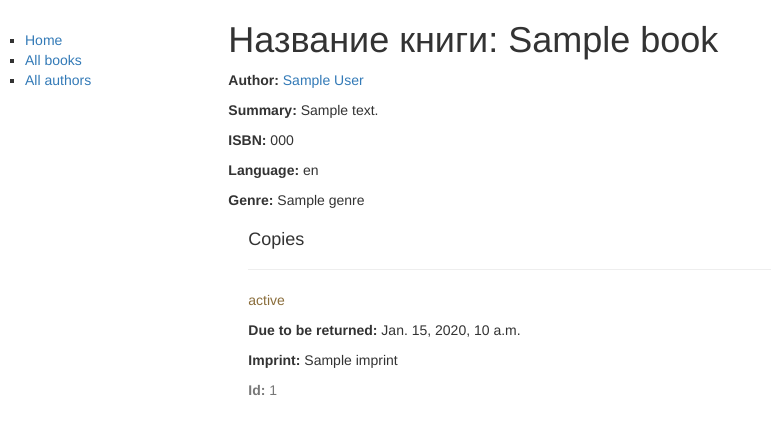
After one commit to AntonStef/DjangoServer, a Django app: template myDjango/catalog/templates/catalog/book_detail.html in a window 1280 px wide. The commit adds this page. Shown: the top 435 px of the page, without its empty margins (0-771 px from the left). Run offline with Django 3.2, Linux system fonts and the light colour scheme; the template is opened without the code that fills it: most values are stand-ins (such as "Sample title", 1, 10 or a date in 2020); some libraries are stand-ins or nearby versions.

Commit message:
updated templates and added new templates

```diff
--- /dev/null
+++ b/myDjango/catalog/static/catalog/css/style.css
@@ -0,0 +1,5 @@
+.sidebar-nav {
+    margin-top: 20px;
+    padding: 10px;
+    list-style: square;
+}
--- a/myDjango/catalog/templates/base_generic.html
+++ b/myDjango/catalog/templates/base_generic.html
@@ -1,3 +1,4 @@
+{% load static %}
 <!DOCTYPE html>
 <html lang="en">
 <head>
@@ -10,8 +11,7 @@
   <script src="https://maxcdn.bootstrapcdn.com/bootstrap/3.3.7/js/bootstrap.min.js"></script>
 
   <!-- Добавление дополнительного статического CSS файла -->
-  {% load static %}
-  <link rel="stylesheet" href="{% static 'catalog/css/styles.css' %}">
+  <link rel="stylesheet" href="{% static 'catalog/css/style.css' %}">
 </head>
 
 <body>
@@ -23,13 +23,31 @@
       {% block sidebar %}
       <ul class="sidebar-nav">
           <li><a href="{% url 'index' %}">Home</a></li>
-          <li><a href="">All books</a></li>
-          <li><a href="">All authors</a></li>
+          <li><a href="{% url 'books' %}">All books</a></li>
+          <li><a href="{% url 'authors' %}">All authors</a></li>
       </ul>
      {% endblock %}
       </div>
       <div class="col-sm-10 ">
       {% block content %}{% endblock %}
+
+        {% block pagination %}
+          {% if is_paginated %}
+              <div class="pagination">
+                  <span class="page-links">
+                      {% if page_obj.has_previous %}
+                          <a href="{{ request.path }}?page={{ page_obj.previous_page_number }}">previous</a>
+                      {% endif %}
+                      <span class="page-current">
+                          Page {{ page_obj.number }} of {{ page_obj.paginator.num_pages }}.
+                      </span>
+                      {% if page_obj.has_next %}
+                          <a href="{{ request.path }}?page={{ page_obj.next_page_number }}">next</a>
+                      {% endif %}
+                  </span>
+              </div>
+          {% endif %}
+        {% endblock %}
       </div>
     </div>
 
--- /dev/null
+++ b/myDjango/catalog/templates/catalog/book_detail.html
@@ -0,0 +1,25 @@
+{% extends "base_generic.html" %}
+
+{% block content %}
+  <h1>Название книги: {{ book.title }}</h1>
+
+  <p><strong>Author:</strong> <a href="{% url 'author-detail' book.author.pk %}">{{ book.author }}</a></p> <!-- author detail link not yet defined -->
+  <p><strong>Summary:</strong> {{ book.summary }}</p>
+  <p><strong>ISBN:</strong> {{ book.isbn }}</p>
+  <p><strong>Language:</strong> {{ book.language }}</p>
+  <p><strong>Genre:</strong> {% for genre in book.genre.all %} {{ genre }}{% if not forloop.last %}, {% endif %}{% endfor %}</p>
+
+  <div style="margin-left:20px;margin-top:20px">
+    <h4>Copies</h4>
+    <!--возвращение связанных записей с book через set-->
+    <!--поскольку book ничего не знает про  bookinstance, поэтому создаетс обратная связь -->
+    <!-- all получить все -->
+    {% for copy in book.bookinstance_set.all %}
+    <hr>
+    <p class="{% if copy.status == 'a' %}text-success{% elif copy.status == 'd' %}text-danger{% else %}text-warning{% endif %}">{{ copy.get_status_display }}</p>
+    {% if copy.status != 'a' %}<p><strong>Due to be returned:</strong> {{copy.due_back}}</p>{% endif %}
+    <p><strong>Imprint:</strong> {{copy.imprint}}</p>
+    <p class="text-muted"><strong>Id:</strong> {{copy.id}}</p>
+    {% endfor %}
+  </div>
+{% endblock %}
```
Also changed, not shown: myDjango/catalog/templates/catalog/author_detail.html (added, +18 -0 lines), myDjango/catalog/templates/catalog/author_list.html (added, +21 -0 lines), myDjango/catalog/templates/catalog/book_list.html (added, +21 -0 lines).
